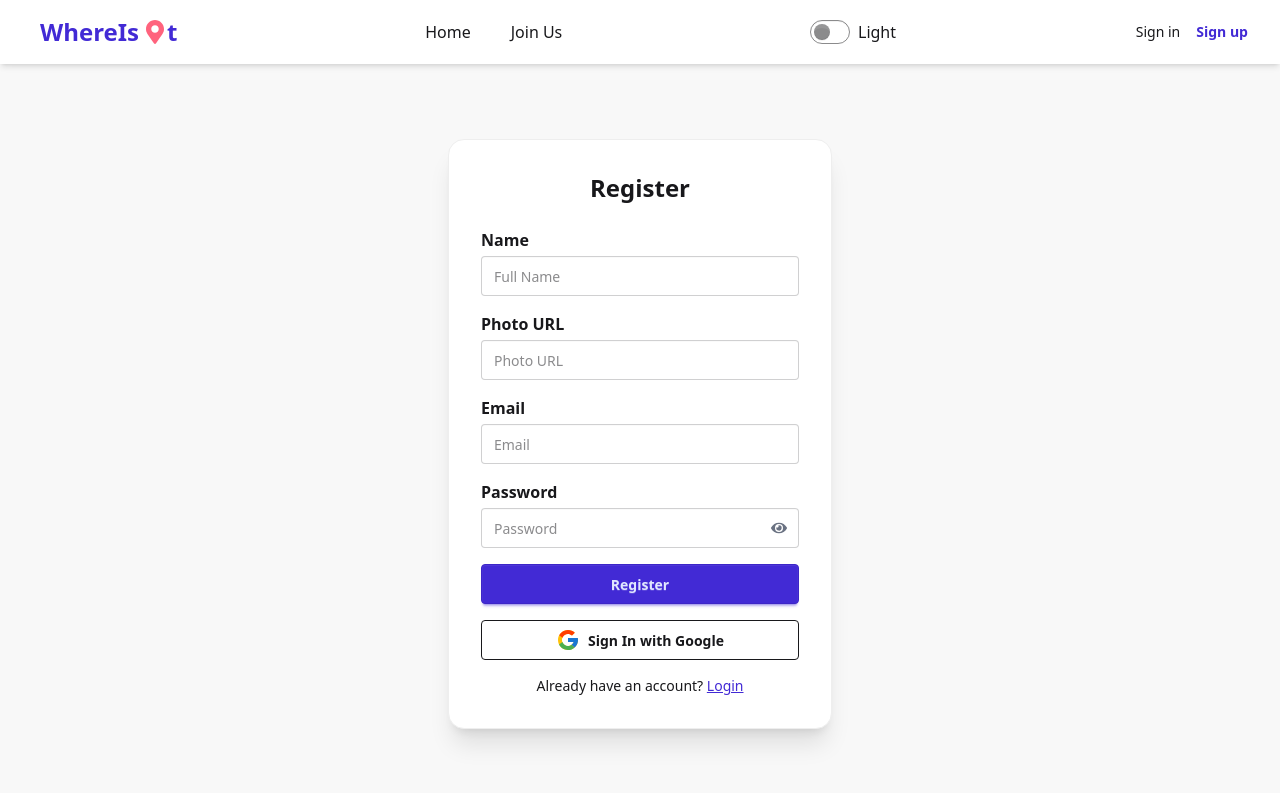
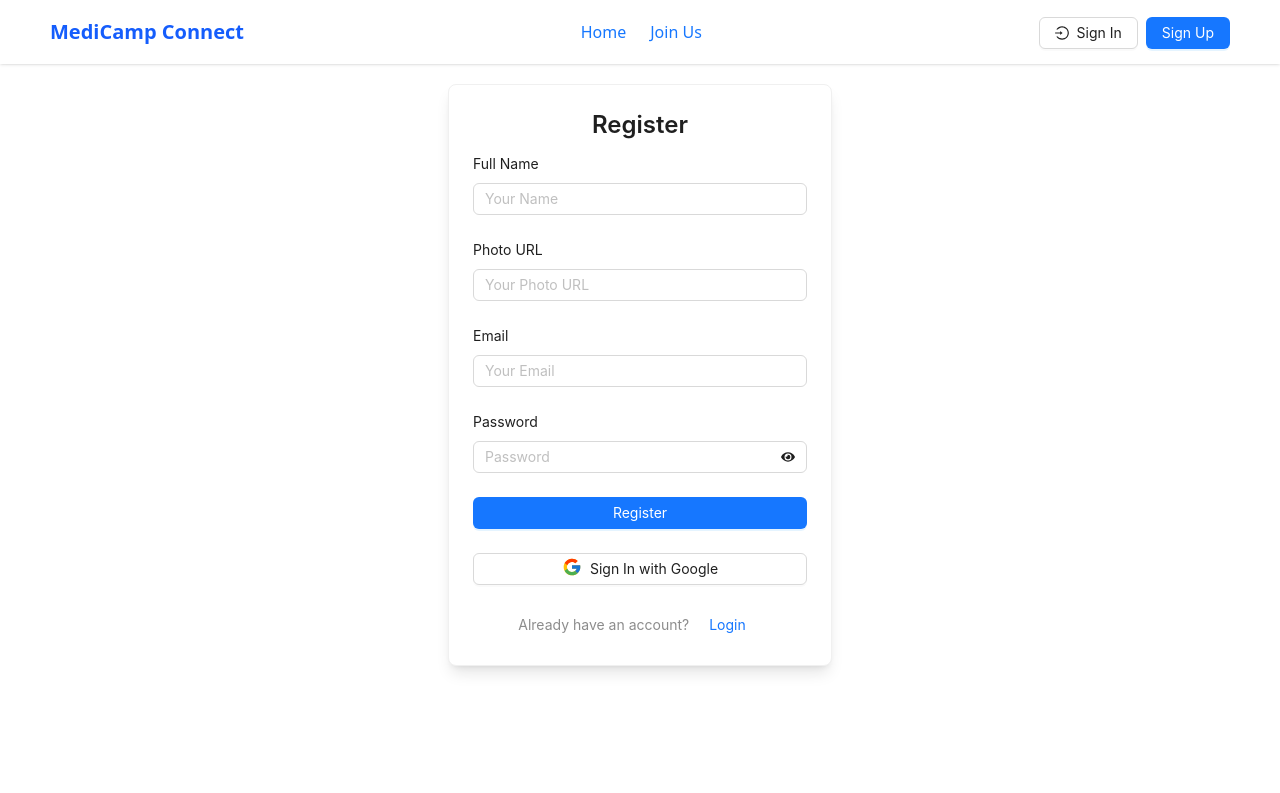
Before and after one commit to shuvoredsky/medicamp-client, a React (Vite) app: page /sign-up in a window 1280 px wide. Shown: the top 793 px of the page. Built offline with nearby package versions, Linux system fonts and the light colour scheme; no server answers.

Commit message:
add ant design in navbar sign up signin

```diff
--- a/package.json
+++ b/package.json
@@ -11,6 +11,7 @@
   },
   "dependencies": {
     "@tailwindcss/vite": "^4.1.11",
+    "antd": "^5.26.4",
     "dotenv": "^17.0.1",
     "firebase": "^11.10.0",
     "lottie-react": "^2.4.1",
@@ -27,7 +28,6 @@
     "@types/react": "^19.1.8",
     "@types/react-dom": "^19.1.6",
     "@vitejs/plugin-react": "^4.5.2",
-    "daisyui": "^5.0.46",
     "eslint": "^9.29.0",
     "eslint-plugin-react-hooks": "^5.2.0",
     "eslint-plugin-react-refresh": "^0.4.20",
--- a/src/Components/Navbar/DarkModeToggle.jsx
+++ b/src/Components/Navbar/DarkModeToggle.jsx
@@ -1,27 +1,27 @@
-import { useEffect, useState } from "react";
+// import { useEffect, useState } from "react";
 
-const DarkModeToggle = () => {
-  const [isDark, setIsDark] = useState(() => {
-    return localStorage.getItem("theme") === "dark";
-  });
+// const DarkModeToggle = () => {
+//   const [isDark, setIsDark] = useState(() => {
+//     return localStorage.getItem("theme") === "dark";
+//   });
 
-  useEffect(() => {
-    const theme = isDark ? "dark" : "light";
-    document.documentElement.setAttribute("data-theme", theme);
-    localStorage.setItem("theme", theme);
-  }, [isDark]);
+//   useEffect(() => {
+//     const theme = isDark ? "dark" : "light";
+//     document.documentElement.setAttribute("data-theme", theme);
+//     localStorage.setItem("theme", theme);
+//   }, [isDark]);
 
-  return (
-    <label className="flex items-center gap-2 cursor-pointer">
-      <input
-        type="checkbox"
-        className="toggle"
-        checked={isDark}
-        onChange={() => setIsDark(!isDark)}
-      />
-      <span>{isDark ? "Dark" : "Light"}</span>
-    </label>
-  );
-};
+//   return (
+//     <label className="flex items-center gap-2 cursor-pointer">
+//       <input
+//         type="checkbox"
+//         className="toggle"
+//         checked={isDark}
+//         onChange={() => setIsDark(!isDark)}
+//       />
+//       <span>{isDark ? "Dark" : "Light"}</span>
+//     </label>
+//   );
+// };
 
-export default DarkModeToggle;
+// export default DarkModeToggle;
--- a/src/Components/Navbar/Navbar.jsx
+++ b/src/Components/Navbar/Navbar.jsx
@@ -1,9 +1,11 @@
 import React, { useContext } from "react";
-import { Link, NavLink, useLocation, useNavigate } from "react-router";
+import { Link, useLocation, useNavigate } from "react-router";
 import { AuthContext } from "../../Provider/AuthProvider";
 import { toast } from "react-toastify";
-import { FaMapMarkerAlt, FaUser } from "react-icons/fa";
-import DarkModeToggle from "./DarkModeToggle";
+import { Avatar, Button, Dropdown, Menu, Layout, Space } from "antd";
+import { UserOutlined, LogoutOutlined, LoginOutlined } from "@ant-design/icons";
+
+const { Header } = Layout;
 
 const Navbar = () => {
   const { user, logOut } = useContext(AuthContext);
@@ -16,215 +18,91 @@ const Navbar = () => {
       .catch((error) => toast.error(error.message));
   };
 
-  const navLinks = [["Home", "/"]];
+  const menu = (
+    <Menu>
+      <Menu.Item key="1" disabled>
+        {user?.displayName || "User"}
+      </Menu.Item>
+      <Menu.Item key="2" onClick={() => navigate("/dashboard")}>
+        Dashboard
+      </Menu.Item>
+      <Menu.Item
+        key="3"
+        danger
+        icon={<LogoutOutlined />}
+        onClick={handleLogOut}
+      >
+        Logout
+      </Menu.Item>
+    </Menu>
+  );
 
-  const activeClass = "border-b-2 border-primary text-primary font-semibold";
+  const navLinkClass = (path) =>
+    `transition duration-200 ${
+      pathname === path
+        ? "text-blue-800 font-semibold "
+        : "text-gray-700 hover:text-blue-600"
+    }`;
 
   return (
-    <header className="sticky top-0 z-50 shadow-md bg-base-100 text-base-content">
-      <div className="max-w-screen-xl mx-auto px-4 sm:px-6 lg:px-8">
-        <div className="flex justify-between items-center h-16">
-          <div className="cursor-pointer" onClick={() => navigate("/")}>
-            <span className="text-2xl flex items-center font-bold text-primary ml-2">
-              WhereIs
-              <FaMapMarkerAlt className="ml-1 text-error" />t
-            </span>
+    <Header className="!bg-white shadow-sm px-4 flex justify-between items-center sticky top-0 z-50">
+      {/* Logo */}
+      <div
+        className="cursor-pointer text-xl font-bold text-blue-600"
+        onClick={() => navigate("/")}
+      >
+        MediCamp Connect
       </div>
 
-          <nav className="hidden md:flex space-x-6 items-center">
-            {navLinks.map(([label, path]) => (
-              <NavLink
-                key={label}
-                to={path}
-                className={({ isActive }) =>
-                  `text-md px-2 py-1 transition duration-200 ${
-                    isActive
-                      ? activeClass
-                      : "hover:border-b-2 hover:border-secondary"
-                  }`
-                }
-              >
-                {label}
-              </NavLink>
-            ))}
-            {!user ? (
-              <NavLink
-                to={"/sign-in"}
-                className={({ isActive }) =>
-                  `text-md px-2 py-1 transition duration-200 ${
-                    isActive
-                      ? activeClass
-                      : "hover:border-b-2 hover:border-secondary"
-                  }`
-                }
-              >
-                Join Us
-              </NavLink>
-            ) : (
-              ""
-            )}
-            {user ? (
-              <NavLink
-                to={`/my-items/${user?.email}`}
-                className={({ isActive }) =>
-                  `text-md px-2 py-1 transition duration-200 ${
-                    isActive
-                      ? activeClass
-                      : "hover:border-b-2 hover:border-secondary"
-                  }`
-                }
+      {/* Nav Links */}
+      <div className="hidden md:flex items-center gap-6">
+        <Link to="/" className={navLinkClass("/")}>
+          Home
+        </Link>
+        {user && (
+          <Link
+            to="/available-camps"
+            className={navLinkClass("/available-camps")}
           >
             Available Camps
-              </NavLink>
-            ) : (
-              ""
+          </Link>
         )}
-          </nav>
-
-          <DarkModeToggle />
-
-          {user ? (
-            <div className="hidden md:flex items-center space-x-4">
-              <details className="dropdown dropdown-end relative">
-                <summary className="cursor-pointer list-none">
-                  {user.photoURL ? (
-                    <img
-                      src={user.photoURL}
-                      alt="User"
-                      title={user.displayName || "User"}
-                      className="w-10 h-10 rounded-full border-2 border-base-content object-cover hover:scale-105 transition"
-                    />
-                  ) : (
-                    <FaUser size={28} className="text-base-content" />
-                  )}
-                </summary>
-              </details>
-
-              <button
-                onClick={handleLogOut}
-                className="text-sm  px-3 py-2 font-bold text-white bg-primary hover:bg-error/80 rounded transition"
-              >
-                Logout
-              </button>
-            </div>
-          ) : (
-            <div className="hidden md:flex items-center space-x-4">
-              <button
-                onClick={() => navigate("/sign-in")}
-                className={`text-sm ${
-                  pathname === "/sign-in"
-                    ? "text-primary font-semibold"
-                    : "text-base-content"
-                }`}
-              >
-                Sign in
-              </button>
-              <button
-                onClick={() => navigate("/sign-up")}
-                className={`text-sm ${
-                  pathname === "/sign-up"
-                    ? "text-primary font-semibold"
-                    : "text-base-content"
-                }`}
-              >
-                Sign up
-              </button>
-            </div>
-          )}
-
-          <div className="md:hidden flex items-center space-x-2">
-            {user ? (
-              <details className="dropdown dropdown-end relative">
-                <summary className="cursor-pointer list-none">
-                  {user.photoURL ? (
-                    <img
-                      src={user.photoURL}
-                      alt="User"
-                      className="w-10 h-10 rounded-full border-2 border-base-content object-cover"
-                    />
-                  ) : (
-                    <FaUser size={24} className="text-base-content" />
-                  )}
-                </summary>
-                <ul className="absolute right-0 top-12 w-48 bg-base-200 shadow-md rounded-md mt-2 divide-y divide-base-content/10 z-50 text-sm">
-                  <li>
-                    <Link
-                      to={"/"}
-                      className="block px-4 py-2 hover:bg-base-300"
-                    >
-                      Home
+        {!user && (
+          <Link to="/sign-in" className={navLinkClass("/sign-in")}>
+            Join Us
           </Link>
-                  </li>
-                  <li>
-                    <button
-                      onClick={() => navigate("/add-lost-found")}
-                      className="block w-full text-left px-4 py-2 hover:bg-base-300"
-                    >
-                      Add Lost Found
-                    </button>
-                  </li>
-                  <li>
-                    <Link
-                      to={`/my-items/${user?.email}`}
-                      className="block px-4 py-2 hover:bg-base-300"
-                    >
-                      My Items
-                    </Link>
-                  </li>
-                  <li>
-                    <Link
-                      to={"/allRecovered"}
-                      className="block px-4 py-2 hover:bg-base-300"
-                    >
-                      Recovered
-                    </Link>
-                  </li>
-                  <li>
-                    <Link
-                      to={"/allItems"}
-                      className="block px-4 py-2 hover:bg-base-300"
-                    >
-                      All Lost & Found Items
-                    </Link>
-                  </li>
-                  <li>
-                    <button
-                      onClick={handleLogOut}
-                      className="block w-full text-left px-4 py-2 hover:bg-error/20 text-error"
-                    >
-                      Logout
-                    </button>
-                  </li>
-                </ul>
-              </details>
-            ) : (
-              <>
-                <button
-                  onClick={() => navigate("/sign-in")}
-                  className={`text-sm ${
-                    pathname === "/sign-in"
-                      ? "text-primary font-semibold"
-                      : "text-base-content"
-                  }`}
-                >
-                  Sign in
-                </button>
-                <button
-                  onClick={() => navigate("/sign-up")}
-                  className={`text-sm ${
-                    pathname === "/sign-up"
-                      ? "text-primary font-semibold"
-                      : "text-base-content"
-                  }`}
-                >
-                  Sign up
-                </button>
-              </>
         )}
       </div>
+
+      {/* Auth buttons */}
+      <div className="flex items-center gap-4">
+        {user ? (
+          <Dropdown overlay={menu} placement="bottomRight">
+            <Avatar
+              src={user.photoURL}
+              icon={<UserOutlined />}
+              className="cursor-pointer hover:shadow-md"
+            />
+          </Dropdown>
+        ) : (
+          <Space>
+            <Button
+              type={pathname === "/sign-in" ? "primary" : "default"}
+              onClick={() => navigate("/sign-in")}
+              icon={<LoginOutlined />}
+            >
+              Sign In
+            </Button>
+            <Button
+              type={pathname === "/sign-up" ? "primary" : "default"}
+              onClick={() => navigate("/sign-up")}
+            >
+              Sign Up
+            </Button>
+          </Space>
+        )}
       </div>
-      </div>
-    </header>
+    </Header>
   );
 };
 
--- a/src/Pages/SIgnUp/SignUp.jsx
+++ b/src/Pages/SIgnUp/SignUp.jsx
@@ -1,13 +1,16 @@
 import React, { useState, useContext } from "react";
 import { Link, useNavigate } from "react-router";
-import { FaEye, FaEyeSlash } from "react-icons/fa";
 import { GoogleAuthProvider, signInWithPopup } from "firebase/auth";
 import { auth } from "../../firebase/firebase-init";
 import { AuthContext } from "../../Provider/AuthProvider";
 import { toast, ToastContainer } from "react-toastify";
-import "react-toastify/dist/ReactToastify.css";
+import { Helmet } from "react-helmet-async";
 import { FcGoogle } from "react-icons/fc";
-import { Helmet } from "react-helmet-async";
+import { FaEye, FaEyeSlash } from "react-icons/fa";
+
+import { Form, Input, Button, Card, Typography, Space, Tooltip } from "antd";
+
+const { Title, Text } = Typography;
 
 const SignUp = () => {
   const { createUser, setUser, updateUser } = useContext(AuthContext);
@@ -28,13 +31,8 @@ const SignUp = () => {
       });
   };
 
-  const handleRegister = (e) => {
-    e.preventDefault();
-    const form = e.target;
-    const name = form.name.value.trim();
-    const photo = form.photo.value.trim();
-    const email = form.email.value.trim();
-    const password = form.password.value;
+  const handleRegister = (values) => {
+    const { name, photo, email, password } = values;
 
     if (name.length < 5) {
       setNameError("Name should be more than 5 characters");
@@ -46,10 +44,8 @@ const SignUp = () => {
     createUser(email, password)
       .then((currentUser) => {
         const newUser = currentUser.user;
-        if (newUser) {
-          toast.success("Register Success!");
-          e.target.reset();
-        }
+        toast.success("Register Success!");
+
         updateUser({ displayName: name, photoURL: photo })
           .then(() => {
             setUser({ ...newUser, displayName: name, photoURL: photo });
@@ -66,105 +62,100 @@ const SignUp = () => {
   };
 
   return (
-    <div className="min-h-screen bg-base-200 flex items-center justify-center px-4 pb-20 lg:pt-5">
+    <div className=" flex items-center justify-center px-4 my-5">
       <Helmet>
-        <title>WhereIsIt | Register</title>
+        <title>MCMS | Register</title>
       </Helmet>
       <ToastContainer />
-      <div className="bg-base-100 border border-base-300 shadow-xl rounded-2xl p-8 w-full max-w-sm text-base-content">
-        <h2 className="text-2xl font-bold text-center mb-6">Register</h2>
-        <form onSubmit={handleRegister} className="space-y-4" noValidate>
-          <div>
-            <label htmlFor="name" className="block mb-1 font-semibold">
-              Name
-            </label>
-            <input
-              id="name"
-              name="name"
-              type="text"
-              placeholder="Full Name"
-              className="input input-bordered w-full"
-              required
-              minLength={5}
+
+      <Card className="w-full  max-w-sm shadow-lg">
+        <Title level={3} style={{ textAlign: "center" }}>
+          Register
+        </Title>
+
+        <Form layout="vertical" onFinish={handleRegister} requiredMark={false}>
+          <Form.Item
+            label="Full Name"
+            name="name"
+            rules={[
+              { required: true, message: "Please enter your full name!" },
+              { min: 5, message: "Name must be at least 5 characters." },
+            ]}
+          >
+            <Input placeholder="Your Name" />
+          </Form.Item>
+
+          <Form.Item label="Photo URL" name="photo">
+            <Input placeholder="Your Photo URL" />
+          </Form.Item>
+
+          <Form.Item
+            label="Email"
+            name="email"
+            rules={[
+              { required: true, message: "Please enter your email!" },
+              { type: "email", message: "Enter a valid email address!" },
+            ]}
+          >
+            <Input placeholder="Your Email" />
+          </Form.Item>
+
+          <Form.Item
+            label="Password"
+            name="password"
+            rules={[
+              {
+                required: true,
+                message: "Please enter your password!",
+              },
+              {
+                pattern: /(?=.*\d)(?=.*[a-z])(?=.*[A-Z]).{8,}/,
+                message:
+                  "At least 8 characters, including uppercase, lowercase, and number.",
+              },
+            ]}
+          >
+            <Input.Password
+              placeholder="Password"
+              iconRender={(visible) => (visible ? <FaEyeSlash /> : <FaEye />)}
+              visibilityToggle={{
+                visible: showPass,
+                onVisibleChange: setShowPass,
+              }}
             />
-            {nameError && (
-              <p className="text-xs text-error mt-1">{nameError}</p>
-            )}
-          </div>
+          </Form.Item>
 
-          <div>
-            <label htmlFor="photo" className="block mb-1 font-semibold">
-              Photo URL
-            </label>
-            <input
-              id="photo"
-              name="photo"
-              type="url"
-              placeholder="Photo URL"
-              className="input input-bordered w-full"
-            />
-          </div>
+          {nameError && (
+            <Text type="danger" className="block text-center mb-2">
+              {nameError}
+            </Text>
+          )}
 
-          <div>
-            <label htmlFor="email" className="block mb-1 font-semibold">
-              Email
-            </label>
-            <input
-              id="email"
-              name="email"
-              type="email"
-              placeholder="Email"
-              className="input input-bordered w-full"
-              required
-            />
-          </div>
+          <Form.Item>
+            <Button type="primary" htmlType="submit" block>
+              Register
+            </Button>
+          </Form.Item>
 
-          <div>
-            <label htmlFor="password" className="block mb-1 font-semibold">
-              Password
-            </label>
-            <div className="relative">
-              <input
-                id="password"
-                name="password"
-                type={showPass ? "text" : "password"}
-                placeholder="Password"
-                className="input input-bordered w-full pr-10"
-                pattern="(?=.*\d)(?=.*[a-z])(?=.*[A-Z]).{8,}"
-                title="At least 8 characters, with uppercase, lowercase, and number"
-                required
-              />
-              <button
-                type="button"
-                onClick={() => setShowPass(!showPass)}
-                className="absolute right-3 top-3 text-gray-500"
-                aria-label={showPass ? "Hide password" : "Show password"}
-              >
-                {showPass ? <FaEyeSlash /> : <FaEye />}
-              </button>
-            </div>
-          </div>
+          <Form.Item>
+            <Button
+              type="default"
+              block
+              icon={<FcGoogle size={20} />}
+              onClick={handleGoogleSignIn}
+            >
+              Sign In with Google
+            </Button>
+          </Form.Item>
 
-          <button type="submit" className="btn btn-primary w-full">
-            Register
-          </button>
-
-          <button
-            type="button"
-            className="btn btn-outline w-full flex items-center justify-center gap-2"
-            onClick={handleGoogleSignIn}
-          >
-            <FcGoogle size={24} /> Sign In with Google
-          </button>
-
-          <p className="text-center text-sm mt-4">
+          <Text type="secondary" className="block text-center">
             Already have an account?{" "}
-            <Link to="/sign-in" className="link text-primary">
-              Login
+            <Link to="/sign-in">
+              <Button type="link">Login</Button>
             </Link>
-          </p>
-        </form>
-      </div>
+          </Text>
+        </Form>
+      </Card>
     </div>
   );
 };
--- a/src/Pages/SignIn/SIgnIn.jsx
+++ b/src/Pages/SignIn/SIgnIn.jsx
@@ -6,6 +6,9 @@ import { auth } from "../../firebase/firebase-init";
 import { toast, ToastContainer } from "react-toastify";
 import "react-toastify/dist/ReactToastify.css";
 import { Helmet } from "react-helmet-async";
+import { Form, Input, Button, Typography, Card } from "antd";
+
+const { Title, Text } = Typography;
 
 const SignIn = () => {
   const [error, setError] = useState("");
@@ -14,11 +17,8 @@ const SignIn = () => {
   const { signIn } = useContext(AuthContext);
   const navigate = useNavigate();
 
-  const handleLogin = (e) => {
-    e.preventDefault();
-    const form = e.target;
-    const email = form.email.value;
-    const password = form.password.value;
+  const handleLogin = (values) => {
+    const { email, password } = values;
 
     signIn(email, password)
       .then(() => {
@@ -31,12 +31,13 @@ const SignIn = () => {
   };
 
   const handleForgetPass = () => {
-    const email = emailRef.current.value.trim();
+    const email = emailRef.current.input.value.trim();
     setErrorMsg("");
     if (!email) {
       setErrorMsg("Please enter your email address first.");
       return;
     }
+
     sendPasswordResetEmail(auth, email)
       .then(() => {
         toast.success("A password reset email has been sent!");
@@ -47,76 +48,62 @@ const SignIn = () => {
   };
 
   return (
-    <div className="min-h-screen bg-base-200 flex items-center justify-center px-4">
+    <div className="min-h-screen flex items-center justify-center px-4 bg-[#f0f2f5]">
       <Helmet>
-        <title>WhereIsIt | Login</title>
+        <title>MCMS | Login</title>
       </Helmet>
 
-      <div className="bg-base-100 text-base-content border border-base-300 shadow-xl rounded-xl p-8 w-full max-w-sm">
-        <h2 className="text-2xl font-bold text-center mb-6">
+      <Card className="w-full max-w-sm shadow-lg" bordered>
+        <Title level={3} style={{ textAlign: "center" }}>
           Login to Your Account
-        </h2>
+        </Title>
 
-        <form onSubmit={handleLogin} className="space-y-4">
-          <div>
-            <label htmlFor="email" className="block mb-1 font-semibold">
-              Email
-            </label>
-            <input
-              id="email"
-              name="email"
-              ref={emailRef}
-              type="email"
-              placeholder="Email"
-              className="input input-bordered w-full bg-base-100"
-              required
-              autoComplete="email"
-            />
-          </div>
+        <Form layout="vertical" onFinish={handleLogin}>
+          <Form.Item
+            label="Email"
+            name="email"
+            rules={[
+              { required: true, message: "Please enter your email!" },
+              { type: "email", message: "Enter a valid email!" },
+            ]}
+          >
+            <Input ref={emailRef} placeholder="Enter your email" />
+          </Form.Item>
 
-          <div>
-            <label htmlFor="password" className="block mb-1 font-semibold">
-              Password
-            </label>
-            <input
-              id="password"
-              name="password"
-              type="password"
-              placeholder="Password"
-              className="input input-bordered w-full bg-base-100"
-              required
-              autoComplete="current-password"
-            />
-          </div>
+          <Form.Item
+            label="Password"
+            name="password"
+            rules={[{ required: true, message: "Please enter your password!" }]}
+          >
+            <Input.Password placeholder="Enter your password" />
+          </Form.Item>
 
-          <div className="text-sm text-right">
-            <button
-              type="button"
-              onClick={handleForgetPass}
-              className="text-primary hover:underline focus:outline-none"
-            >
+          <div className="text-right mb-2">
+            <Button type="link" onClick={handleForgetPass}>
               Forgot password?
-            </button>
+            </Button>
           </div>
 
           {(error || errorMsg) && (
-            <p className="text-error text-xs text-center">
+            <Text type="danger" className="block text-center mb-2">
               {error || errorMsg}
-            </p>
+            </Text>
           )}
 
-          <button type="submit" className="btn btn-primary w-full">
-            Login
-          </button>
+          <Form.Item>
+            <Button type="primary" htmlType="submit" block>
+              Login
+            </Button>
+          </Form.Item>
 
-          <p className="text-center text-sm mt-4">
+          <Text type="secondary" className="block text-center">
             Don’t have an account?{" "}
-            <Link to="/sign-up" className="text-secondary hover:underline">
-              Register
+            <Link to="/sign-up">
+              <Button type="link">Register</Button>
             </Link>
-          </p>
-        </form>
-      </div>
+          </Text>
+        </Form>
+      </Card>
 
       <ToastContainer autoClose={3000} position="top-right" theme="colored" />
     </div>
--- a/src/index.css
+++ b/src/index.css
@@ -1,2 +1,2 @@
 @import "tailwindcss";
-@plugin "daisyui";
+/* @plugin "daisyui"; */
```
Also changed, not shown: src/Components/Footer/Footer.jsx (+5 -4 lines), src/Components/Slider.jsx/Slider.jsx (+12 -9 lines), 1 other file (tests, documents, lock files or other folders). Lines whose indentation alone changed are shown as unchanged.
